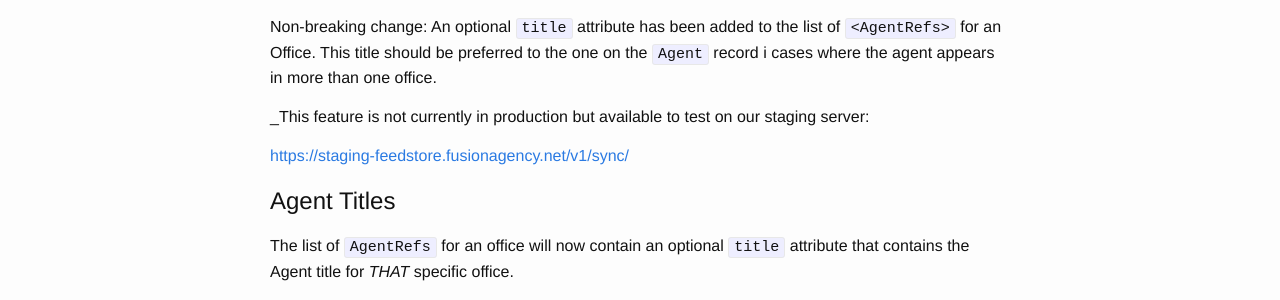
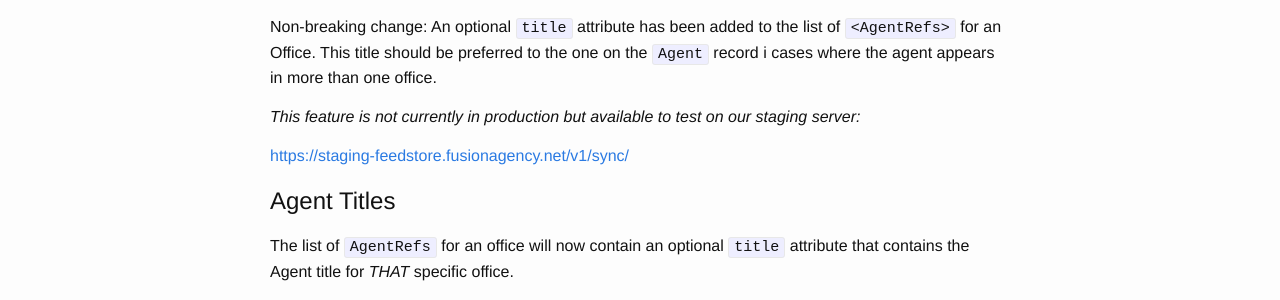
Before and after one commit to EdgeCaseZA/FeedStoreAPI, a Jekyll site: the page built from _posts/2017-10-13-Rev-21-Agent-User-Titles.md, in a window 1280 px wide. Shown: the part 266-566 px from the top of the page. Built offline with Jekyll 4.4.1, drawn with Linux system fonts in a browser that asks for light colours.

Commit message:
Formatting

```diff
--- a/_posts/2017-10-13-Rev-21-Agent-User-Titles.md
+++ b/_posts/2017-10-13-Rev-21-Agent-User-Titles.md
@@ -7,7 +7,7 @@ The [documentation](/FeedStoreAPI/docs) was updated to the latest revision: 21
 
 Non-breaking change: An optional `title` attribute has been added to the list of `<AgentRefs>` for an Office. This title should be preferred to the one on the `Agent` record i cases where the agent appears in more than one office.
 
-_This feature is not currently in production but available to test on our staging server:
+_This feature is not currently in production but available to test on our staging server:_
 
 [https://staging-feedstore.fusionagency.net/v1/sync/](https://staging-feedstore.fusionagency.net/v1/sync/)
 
```
